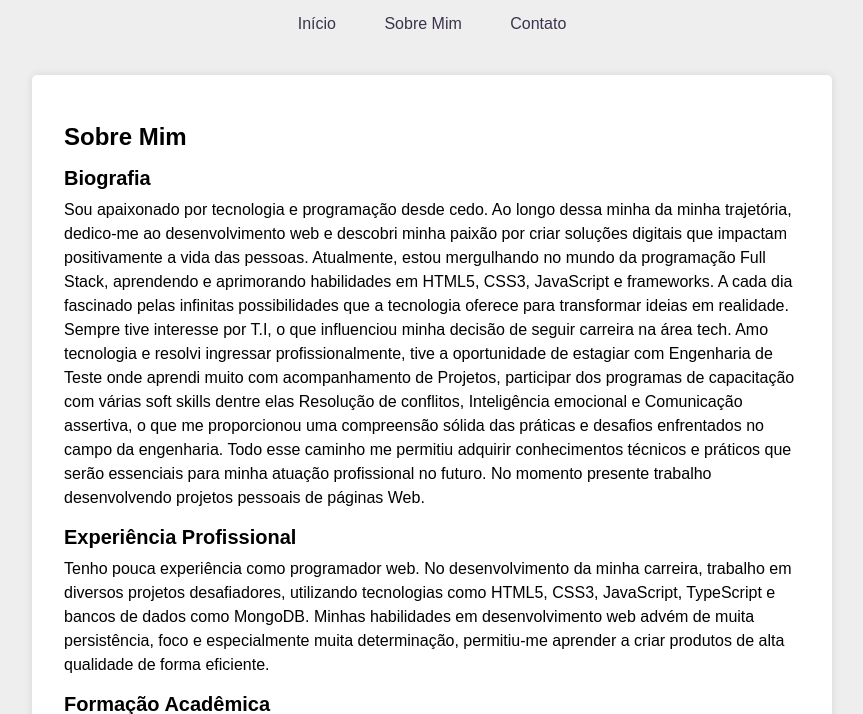
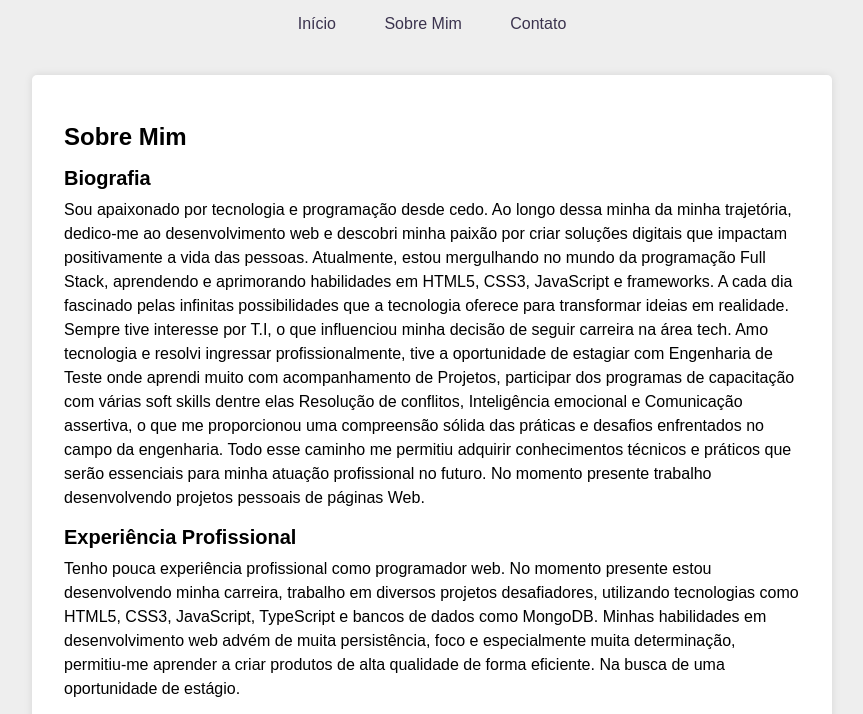
Before and after one commit to felipesouzadevweb/felipesouzadevweb.github.io, a plain HTML site: page about.html in a window 1280 px wide. Shown: the part 72-786 px from the top of the page, without its empty margins (208-1071 px from the left). Drawn offline with Linux system fonts and the light colour scheme.

Commit message:
changing the text of the professional experience field

```diff
--- a/about.html
+++ b/about.html
@@ -45,12 +45,14 @@
         </p>
         <h2>Experiência Profissional</h2>
         <p>
-          Tenho pouca experiência como programador web. No desenvolvimento da
-          minha carreira, trabalho em diversos projetos desafiadores, utilizando
-          tecnologias como HTML5, CSS3, JavaScript, TypeScript e bancos de dados
-          como MongoDB. Minhas habilidades em desenvolvimento web advém de muita
-          persistência, foco e especialmente muita determinação, permitiu-me
-          aprender a criar produtos de alta qualidade de forma eficiente.
+          Tenho pouca experiência profissional como programador web. No momento
+          presente estou desenvolvendo minha carreira, trabalho em diversos
+          projetos desafiadores, utilizando tecnologias como HTML5, CSS3,
+          JavaScript, TypeScript e bancos de dados como MongoDB. Minhas
+          habilidades em desenvolvimento web advém de muita persistência, foco e
+          especialmente muita determinação, permitiu-me aprender a criar
+          produtos de alta qualidade de forma eficiente. Na busca de uma
+          oportunidade de estágio.
         </p>
         <h2>Formação Acadêmica</h2>
         <p>
```
